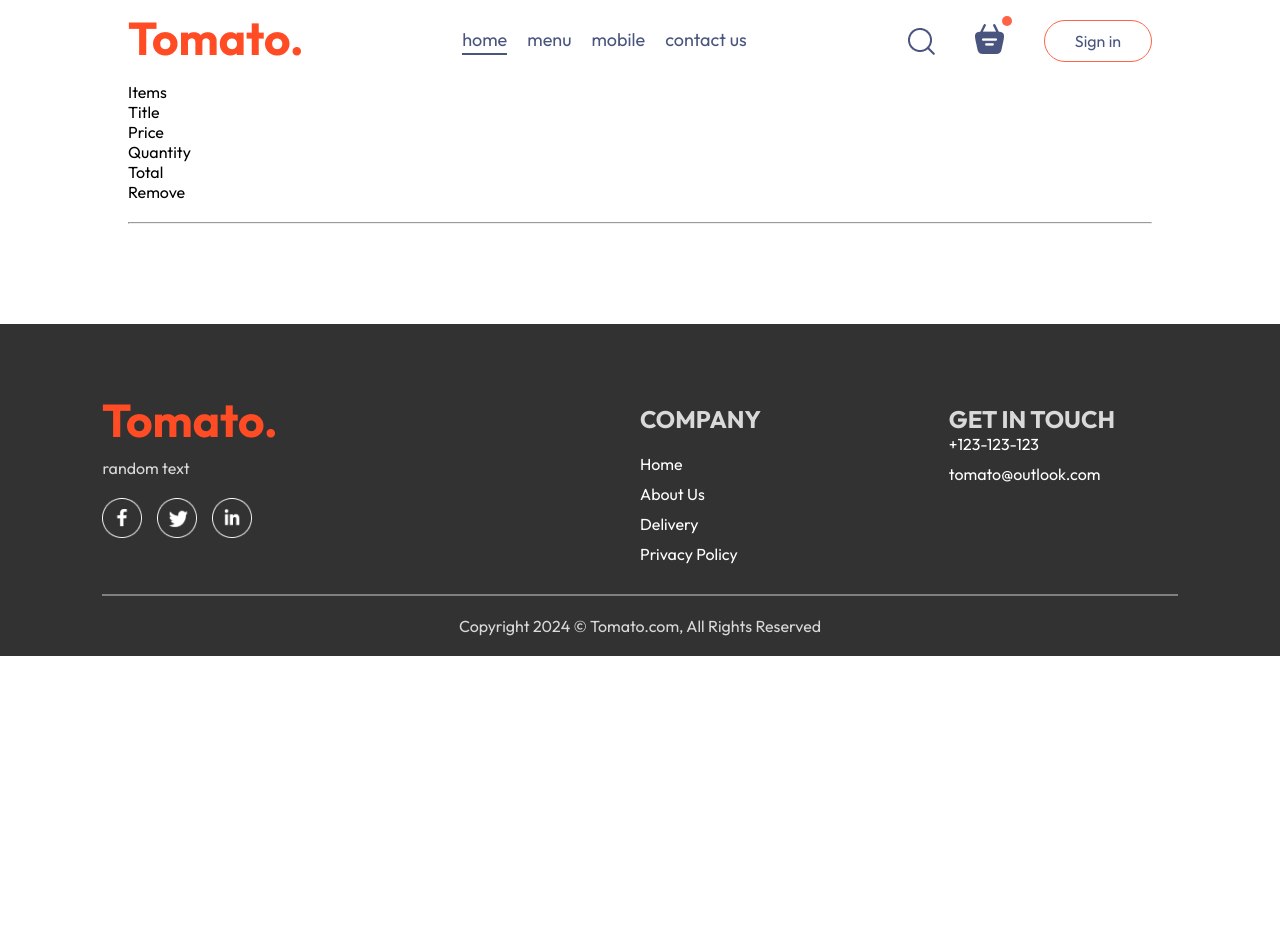
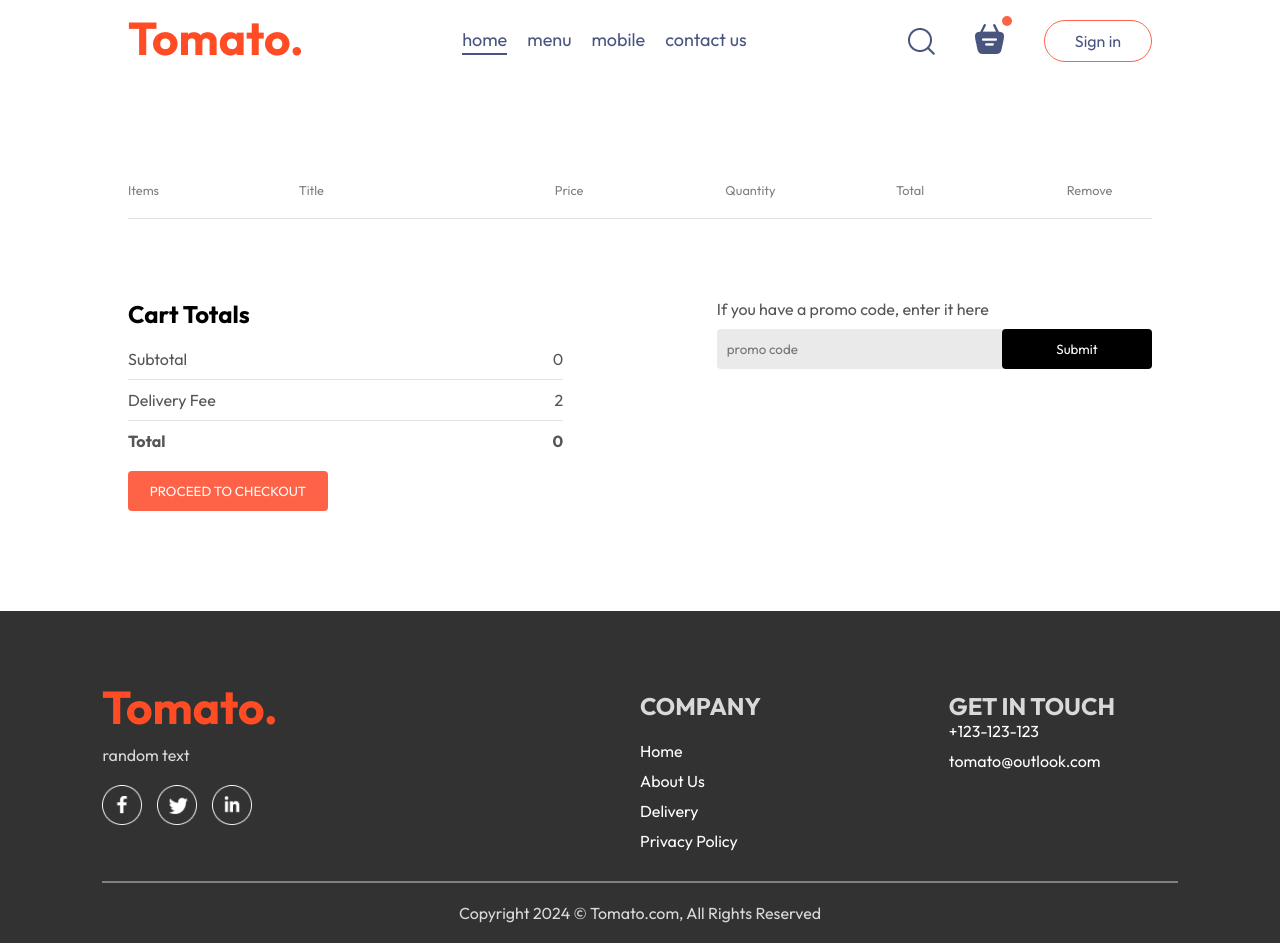
Before and after one commit to darrentan0512/food-delv, a React (Vite) app: page /cart in a window 1280 px wide. Before the commit the page ends 800 px from the top, so only its background shows below. Built offline with nearby package versions, Linux system fonts and the light colour scheme.

Commit message:
feat: cart with css design

```diff
--- a/src/pages/Cart/Cart.css
+++ b/src/pages/Cart/Cart.css
@@ -0,0 +1,97 @@
+.cart {
+    margin-top: 100px;
+}
+
+.cart-items-title {
+    display: grid;
+    grid-template-columns: 1fr 1.5fr 1fr 1fr 1fr 0.5fr;
+    align-items: center;
+    color: grey;
+    font-size: max(1vw, 12px);
+}
+
+.cart-items-item{
+    margin: 10px 0px;
+    color: black;
+}
+
+.cart-items-item img{
+    width: 50px;
+}
+
+.cart hr {
+    height: 1px;
+    background-color: #e2e2e2;
+    border: none;
+}
+
+.cart-items-item .cross{
+    cursor: pointer;
+}
+
+.cart-bottom{
+    margin-top: 80px;
+    display: flex;
+    justify-content: space-between;
+    gap: max(12vw, 20px)
+}
+
+.cart-total{
+    flex: 1;
+    display: flex;
+    flex-direction: column;
+    gap: 20px;
+}
+
+.cart-total-details {
+    display: flex;
+    justify-content: space-between;
+    color: #555;
+}
+
+.cart-total hr{
+    margin: 10px 0px;
+}
+
+.cart-total button {
+    border: none;
+    color: white;
+    background-color: tomato;
+    width: max(15vw, 200px);
+    padding: 12px 0px;
+    border-radius: 4px;
+    cursor: pointer;
+}
+
+.cart-promocode{
+    flex: 1;
+}
+
+.cart-promocode p{
+    color:#555;
+}
+
+.cart-promocode-input{
+    margin-top: 10px;
+    display: flex;
+    justify-content: space-between;
+    align-items: center;
+    background-color: #eaeaea;
+    border-radius: 4px;
+}
+
+.cart-promocode-input input{
+    background: transparent;
+    border: none;
+    outline: none;
+    padding-left: 10px;
+}
+
+.cart-promocode-input button{
+    width: max(10vw, 150px);
+    padding: 12px 5px;
+    background-color: black;
+    border: none;
+    color: white;
+    border-radius: 4px;
+}
--- a/src/pages/Cart/Cart.jsx
+++ b/src/pages/Cart/Cart.jsx
@@ -21,17 +21,53 @@
         {food_list.map((item, index) => {
           if (cartItems[item._id] > 0) {
             return (
-              <div className="cart-items-title cart-items-item">
-                <img src={item.image} alt="" />
-                <p>{item.name}</p>
-                <p>{item.price}</p>
-                <p>{cartItems[item._id]}</p>
-                <p>{item.price * cartItems[item._id]}</p>
-                <p>x</p>
+              <div>
+                <div className="cart-items-title cart-items-item">
+                  <img src={item.image} alt="" />
+                  <p>{item.name}</p>
+                  <p>${item.price}</p>
+                  <p>{cartItems[item._id]}</p>
+                  <p>${item.price * cartItems[item._id]}</p>
+                  <p onClick={() => removeFromCart(item._id)} className="cross">
+                    x
+                  </p>
+                </div>
+                <hr />
               </div>
             );
           }
         })}
+      </div>
+      <div className="cart-bottom">
+        <div className="cart-total">
+          <h2>Cart Totals</h2>
+          <div>
+            <div className="cart-total-details">
+              <p>Subtotal</p>
+              <p>{0}</p>
+            </div>
+            <hr />
+            <div className="cart-total-details">
+              <p>Delivery Fee</p>
+              <p>{2}</p>
+            </div>
+            <hr />
+            <div className="cart-total-details">
+              <b>Total</b>
+              <b>{0}</b>
+            </div>
+          </div>
+          <button>PROCEED TO CHECKOUT</button>
+        </div>
+        <div className="cart-promocode">
+          <div>
+            <p>If you have a promo code, enter it here</p>
+            <div className="cart-promocode-input">
+              <input type='text' placeholder='promo code' />
+              <button>Submit</button>
+            </div>
+          </div>
+        </div>
       </div>
     </div>
   );
```
